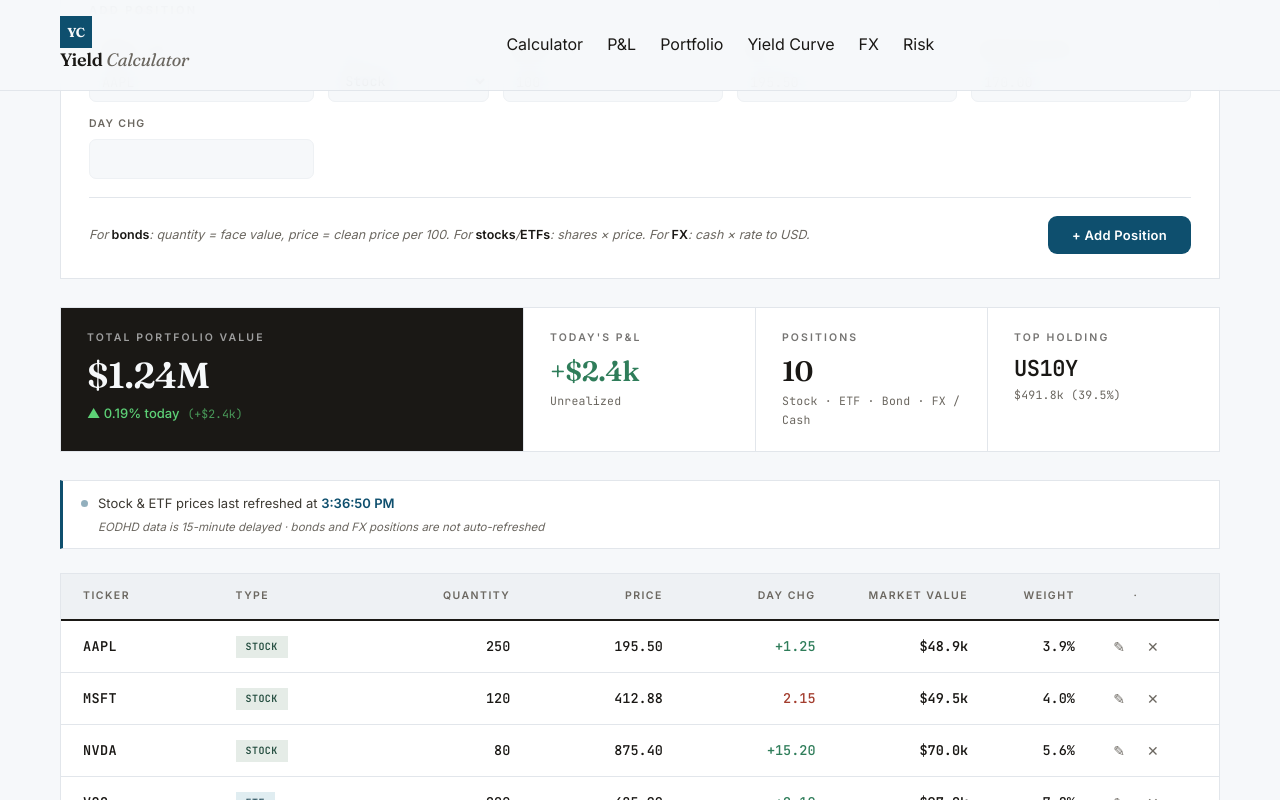
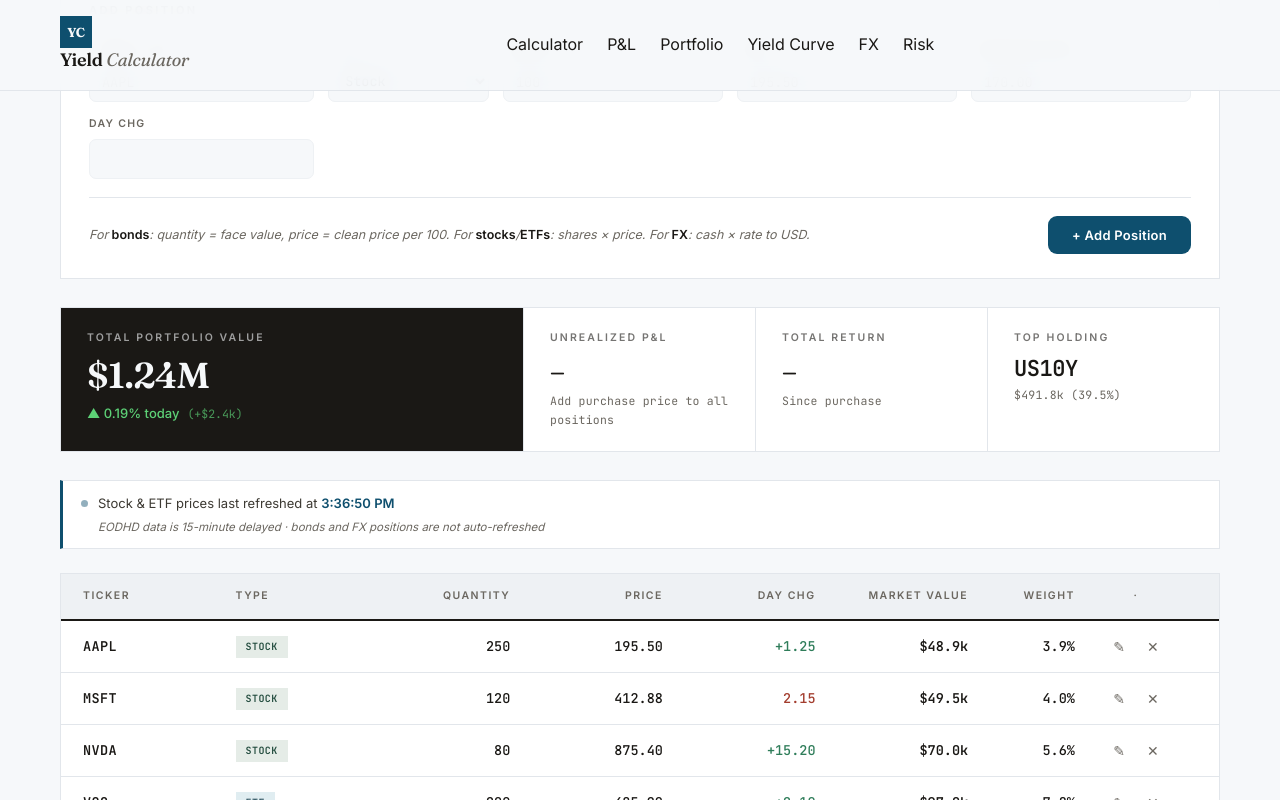
Before and after one commit to Garik725/Yield-Calculator, a Next.js app: page /portfolio in a window 1280 px wide. Both pictures are taken after a click on the button "Load Demo Portfolio". Shown: the part 441-1241 px from the top of the page. Built offline with nearby package versions, Linux system fonts and the light colour scheme; no server answers.

Commit message:
Update portfolio.js

```diff
--- a/pages/portfolio.js
+++ b/pages/portfolio.js
@@ -623,37 +623,96 @@
           {/* KPIs */}
 {holdings.length > 0 && (
   <div className="kpis">
+
     <div className="kpi feat">
       <div className="kpi-l">Total Portfolio Value</div>
-                <div className="kpi-v">{fmtShort(total)}</div>
+
+      <div className="kpi-v">
+        {fmtShort(total)}
+      </div>
+
       <div className={`kpi-c ${dayPL >= 0 ? 'pos' : 'neg'}`}>
         {dayPL >= 0 ? '▲' : '▼'} {fmt(Math.abs(dayPct), 2)}% today
-                  <span className="kpi-c-sub">({dayPL >= 0 ? '+' : '−'}{fmtShort(Math.abs(dayPL))})</span>
+
+        <span className="kpi-c-sub">
+          ({dayPL >= 0 ? '+' : '−'}
+          {fmtShort(Math.abs(dayPL))})
+        </span>
       </div>
     </div>
+
     <div className="kpi">
-                <div className="kpi-l">Today's P&amp;L</div>
-                <div className={`kpi-v ${dayPL >= 0 ? 'pos' : 'neg'}`}>
-                  {dayPL >= 0 ? '+' : '−'}{fmtShort(Math.abs(dayPL))}
+      <div className="kpi-l">Unrealized P&amp;L</div>
+
+      <div
+        className={`kpi-v ${
+          hasCostBasis
+            ? unrealizedPL >= 0
+              ? 'pos'
+              : 'neg'
+            : ''
+        }`}
+      >
+        {hasCostBasis && unrealizedPL !== null
+          ? `${unrealizedPL >= 0 ? '+' : '−'}${fmtShort(
+              Math.abs(unrealizedPL)
+            )}`
+          : '–'}
       </div>
-                <div className="kpi-s">Unrealized</div>
-              </div>
-              <div className="kpi">
-                <div className="kpi-l">Positions</div>
-                <div className="kpi-v">{holdings.length}</div>
+
       <div className="kpi-s">
-                  {Object.entries(byType).filter(([_, v]) => v > 0).map(([t]) => TYPE_CONFIG[t].name).join(' · ')}
+        {hasCostBasis && totalCostBasis !== null
+          ? `Cost basis: ${fmtShort(totalCostBasis)}`
+          : 'Add purchase price to all positions'}
       </div>
     </div>
+
+    <div className="kpi">
+      <div className="kpi-l">Total Return</div>
+
+      <div
+        className={`kpi-v ${
+          totalReturnPct !== null
+            ? totalReturnPct >= 0
+              ? 'pos'
+              : 'neg'
+            : ''
+        }`}
+      >
+        {totalReturnPct !== null
+          ? `${totalReturnPct >= 0 ? '+' : ''}${fmt(
+              totalReturnPct,
+              2
+            )}%`
+          : '–'}
+      </div>
+
+      <div className="kpi-s">
+        Since purchase
+      </div>
+    </div>
+
     <div className="kpi">
       <div className="kpi-l">Top Holding</div>
-                <div className="kpi-v top">{topHolding?.tkr || '–'}</div>
+
+      <div className="kpi-v top">
+        {topHolding?.tkr || '–'}
+      </div>
+
       <div className="kpi-s">
-                  {topHolding ? `${fmtShort(calcMV(topHolding))} (${((calcMV(topHolding) / total) * 100).toFixed(1)}%)` : '–'}
+        {topHolding
+          ? `${fmtShort(calcMV(topHolding))} (${(
+              (calcMV(topHolding) / total) *
+              100
+            ).toFixed(1)}%)`
+          : '–'}
       </div>
     </div>
+
   </div>
 )}
+
+{/* DATA STATUS BANNER */}
 
           {/* DATA STATUS BANNER */}
           {holdings.length > 0 && holdings.some(h => h.type === 'stock' || h.type === 'etf') && (
```
Lines whose indentation alone changed are shown as unchanged.
